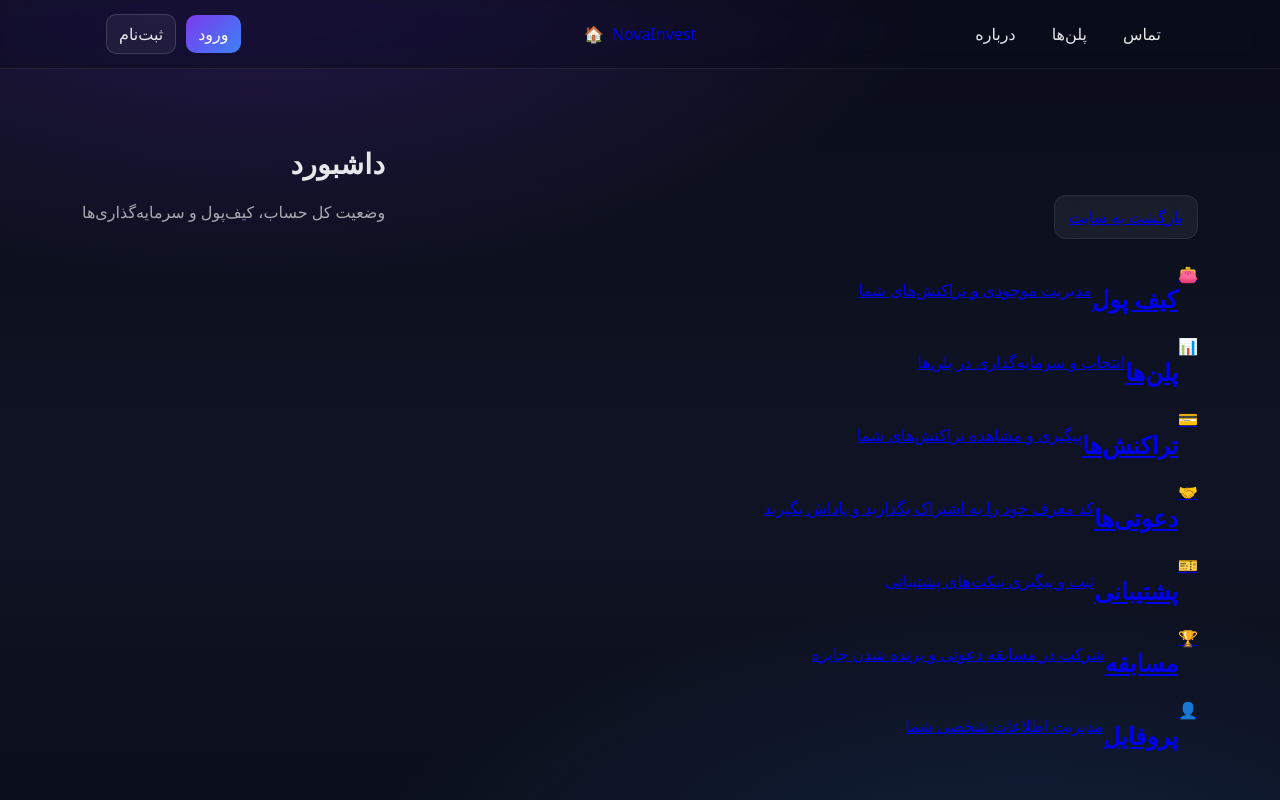
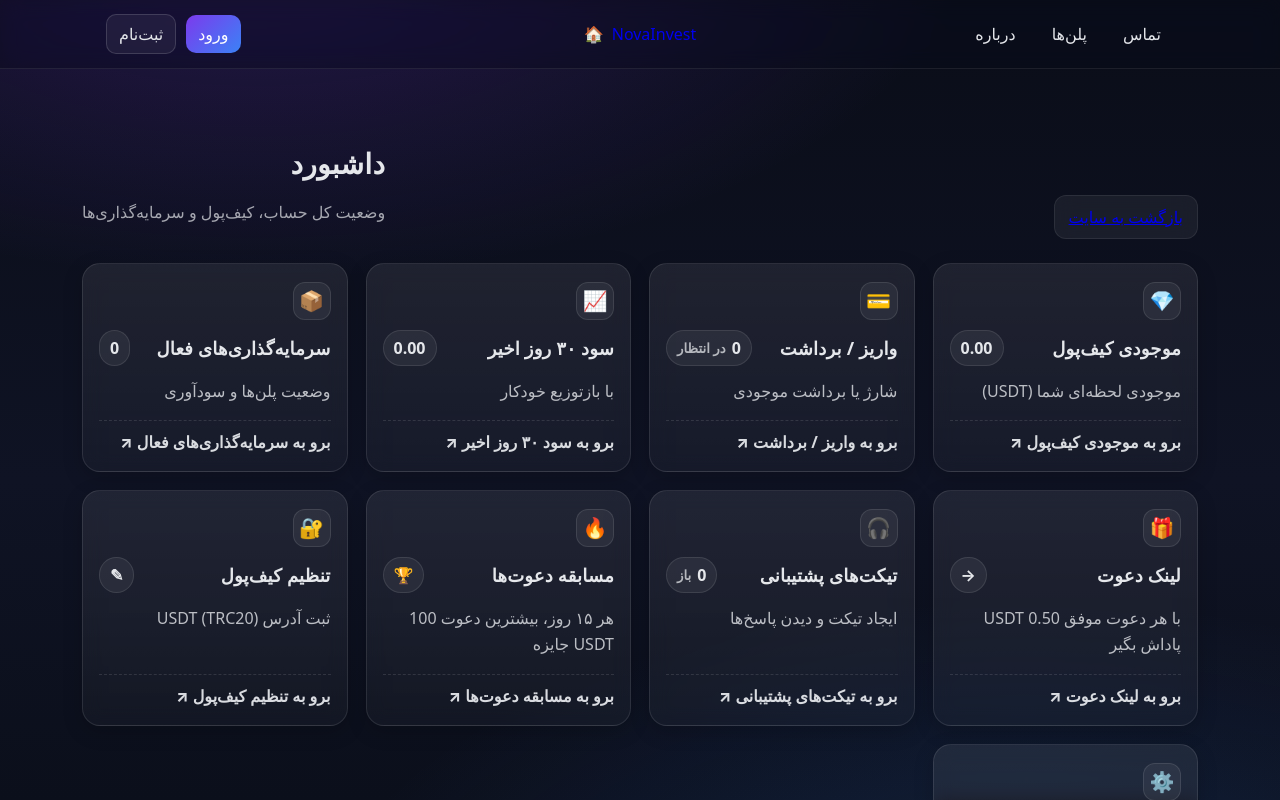
Before and after one commit to imefo/novainvest-supa, a Next.js app: page /dashboard in a window 1280 px wide. Shown: the top 800 px of the page. Built offline with nearby package versions, Linux system fonts and the light colour scheme; no server answers.

Commit message:
feat(dashboard): add competition card with link to /dashboard/competition

```diff
--- a/app/dashboard/page.js
+++ b/app/dashboard/page.js
@@ -1,64 +1,176 @@
 "use client";
 
 import Link from "next/link";
+import { useEffect, useState } from "react";
+import { supabase } from "@/lib/supabaseClient";
+
+export default function DashboardHome() {
+  const [user, setUser] = useState(null);
+  const [stats, setStats] = useState({
+    balanceUSDT: 0,
+    profit30d: 0,
+    activeInvests: 0,
+    pendingTx: 0,
+    ticketsOpen: 0,
+    hasWallet: false,
+  });
+
+  useEffect(() => {
+    let alive = true;
+    (async () => {
+      try {
+        const { data: { user } } = await supabase.auth.getUser();
+        if (!user || !alive) return;
+        setUser(user);
+
+        const countOf = async (table, filter = (q) => q) => {
+          const { count } = await filter(
+            supabase.from(table).select("*", { count: "exact", head: true })
+          );
+          return count || 0;
+        };
+
+        // بالانس USDT
+        let balanceUSDT = 0;
+        try {
+          const { data } = await supabase
+            .from("user_balances")
+            .select("amount")
+            .eq("user_id", user.id)
+            .eq("currency", "USDT")
+            .maybeSingle();
+          balanceUSDT = data?.amount || 0;
+        } catch {}
+
+        // ولت ثبت شده؟
+        let hasWallet = false;
+        try {
+          const { data } = await supabase
+            .from("profiles")
+            .select("usdt_wallet_addr")
+            .eq("user_id", user.id)
+            .maybeSingle();
+          hasWallet = !!data?.usdt_wallet_addr;
+        } catch {}
+
+        const [activeInvests, pendingTx, ticketsOpen] = await Promise.all([
+          countOf("user_plans", (q) => q.eq("user_id", user.id).eq("is_active", true)),
+          countOf("transactions", (q) => q.eq("user_id", user.id).eq("status", "pending")),
+          countOf("tickets", (q) => q.eq("user_id", user.id).eq("status", "open")),
+        ]);
+
+        // سود ۳۰ روز اخیر
+        let profit30d = 0;
+        try {
+          const { data } = await supabase
+            .from("ledger")
+            .select("amount, type, created_at")
+            .eq("user_id", user.id)
+            .gte("created_at", new Date(Date.now() - 30 * 864e5).toISOString());
+          profit30d =
+            (data || [])
+              .filter((x) => x.type === "profit")
+              .reduce((sum, x) => sum + (Number(x.amount) || 0), 0) || 0;
+        } catch {}
+
+        if (!alive) return;
+        setStats({ balanceUSDT, profit30d, activeInvests, pendingTx, ticketsOpen, hasWallet });
+      } catch {}
+    })();
+    return () => { alive = false; };
+  }, []);
 
   const cards = [
     {
-    title: "کیف پول",
-    description: "مدیریت موجودی و تراکنش‌های شما",
-    icon: "👛",
-    link: "/dashboard/wallet",
+      title: "موجودی کیف‌پول",
+      desc: "موجودی لحظه‌ای شما (USDT)",
+      count: stats.balanceUSDT.toFixed(2),
+      href: "/dashboard/wallet",
+      icon: "💎",
+      accent: "var(--acc5)",
     },
     {
-    title: "پلن‌ها",
-    description: "انتخاب و سرمایه‌گذاری در پلن‌ها",
-    icon: "📊",
-    link: "/plans",
+      title: "واریز / برداشت",
+      desc: "شارژ یا برداشت موجودی",
+      count: stats.pendingTx,
+      hint: "در انتظار",
+      href: "/dashboard/wallet",
+      icon: "💳",
+      accent: "var(--acc3)",
     },
     {
-    title: "تراکنش‌ها",
-    description: "پیگیری و مشاهده تراکنش‌های شما",
-    icon: "💳",
-    link: "/dashboard/transactions",
+      title: "سود ۳۰ روز اخیر",
+      desc: "با بازتوزیع خودکار",
+      count: stats.profit30d.toFixed(2),
+      href: "/dashboard/transactions",
+      icon: "📈",
+      accent: "var(--acc2)",
     },
     {
-    title: "دعوتی‌ها",
-    description: "کد معرف خود را به اشتراک بگذارید و پاداش بگیرید",
-    icon: "🤝",
-    link: "/dashboard/referrals",
+      title: "سرمایه‌گذاری‌های فعال",
+      desc: "وضعیت پلن‌ها و سودآوری",
+      count: stats.activeInvests,
+      href: "/plans",
+      icon: "📦",
+      accent: "var(--acc4)",
     },
     {
-    title: "پشتیبانی",
-    description: "ثبت و پیگیری تیکت‌های پشتیبانی",
-    icon: "🎫",
-    link: "/dashboard/support",
+      title: "لینک دعوت",
+      desc: "با هر دعوت موفق 0.50 USDT پاداش بگیر",
+      count: "→",
+      href: "/dashboard/referral",
+      icon: "🎁",
+      accent: "var(--acc7)",
     },
     {
-    title: "مسابقه",
-    description: "شرکت در مسابقه دعوتی و برنده شدن جایزه",
-    icon: "🏆",
-    link: "/dashboard/competition",
+      title: "تیکت‌های پشتیبانی",
+      desc: "ایجاد تیکت و دیدن پاسخ‌ها",
+      count: stats.ticketsOpen,
+      hint: "باز",
+      href: "/dashboard/support",
+      icon: "🎧",
+      accent: "var(--acc6)",
+    },
+    {
+      title: "مسابقه دعوت‌ها",
+      desc: "هر ۱۵ روز، بیشترین دعوت 100 USDT جایزه",
+      count: "🏆",
+      href: "/dashboard/competition",
+      icon: "🔥",
+      accent: "var(--acc9)",
+    },
+    {
+      title: "تنظیم کیف‌پول",
+      desc: stats.hasWallet ? "آدرس ثبت شده است" : "ثبت آدرس USDT (TRC20)",
+      count: stats.hasWallet ? "✓" : "✎",
+      href: "/dashboard/wallet",
+      icon: "🔐",
+      accent: "var(--acc1)",
     },
     {
       title: "پروفایل",
-    description: "مدیریت اطلاعات شخصی شما",
-    icon: "👤",
-    link: "/dashboard/profile",
+      desc: "نام، ایمیل، KYC و تنظیمات",
+      count: "→",
+      href: "/dashboard/profile",
+      icon: "⚙️",
+      accent: "var(--acc8)",
     },
   ];
 
-export default function DashboardPage() {
   return (
-    <div className="p-6 grid grid-cols-1 md:grid-cols-2 lg:grid-cols-3 gap-6">
-      {cards.map((card, i) => (
-        <Link
-          key={i}
-          href={card.link}
-          className="bg-white shadow-lg rounded-xl p-6 flex flex-col items-center justify-center hover:shadow-2xl transition"
-        >
-          <div className="text-4xl mb-4">{card.icon}</div>
-          <h2 className="text-xl font-semibold">{card.title}</h2>
-          <p className="text-gray-500 text-sm text-center mt-2">{card.description}</p>
+    <div className="admin-grid">
+      {cards.map((c, i) => (
+        <Link href={c.href} key={i} className="admin-card" style={{ ['--ring']: c.accent }}>
+          <div className="admin-card__icon" aria-hidden>{c.icon}</div>
+          <div className="admin-card__head">
+            <h3>{c.title}</h3>
+            <div className="admin-chip">
+              <span>{c.count}</span>
+              {c.hint ? <small>{c.hint}</small> : null}
+            </div>
+          </div>
+          <p className="admin-card__desc">{c.desc}</p>
+          <div className="admin-card__cta">برو به {c.title} ↗</div>
         </Link>
       ))}
     </div>
```
Lines whose indentation alone changed are shown as unchanged.
